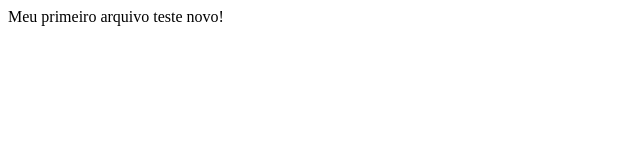
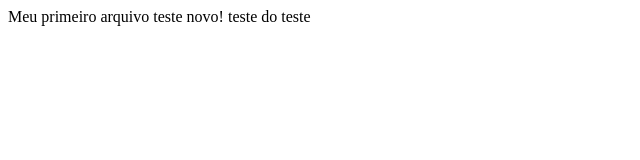
Before and after one commit to Mrou8a/meu_projeto_versionado, a plain HTML site: page Index.html in a window 1280 px wide. Shown: the whole page, without its empty margins (0-640 px from the left). Drawn offline with Linux system fonts and the light colour scheme.

Commit message:
Update Index.html

```diff
--- a/Index.html
+++ b/Index.html
@@ -2,5 +2,6 @@
     <body>
         Meu primeiro arquivo
         teste novo!
+        teste do teste
     </body>
         <html>
```
